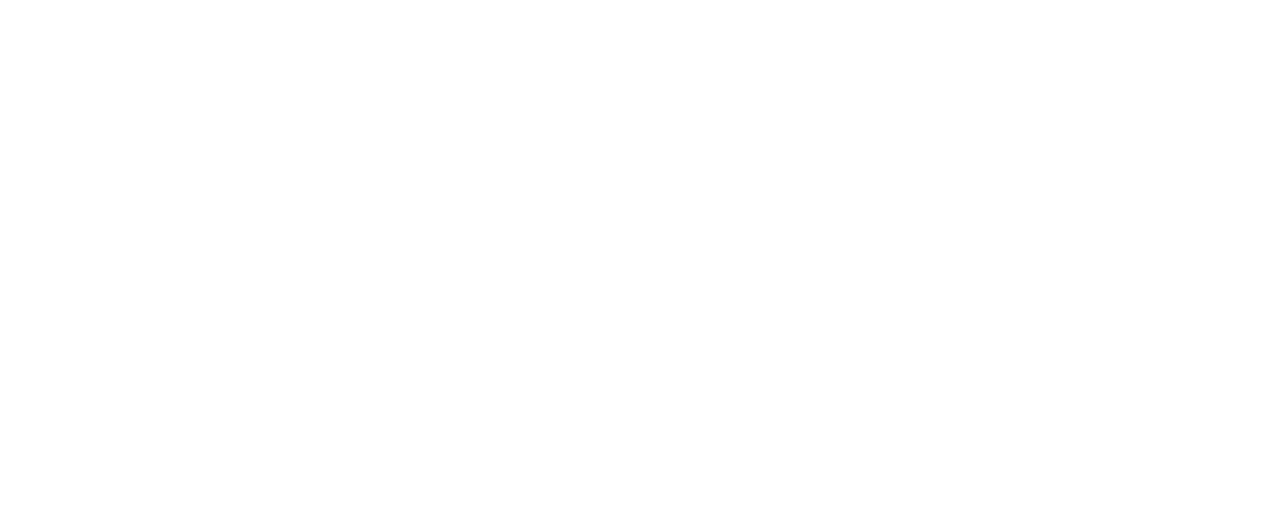
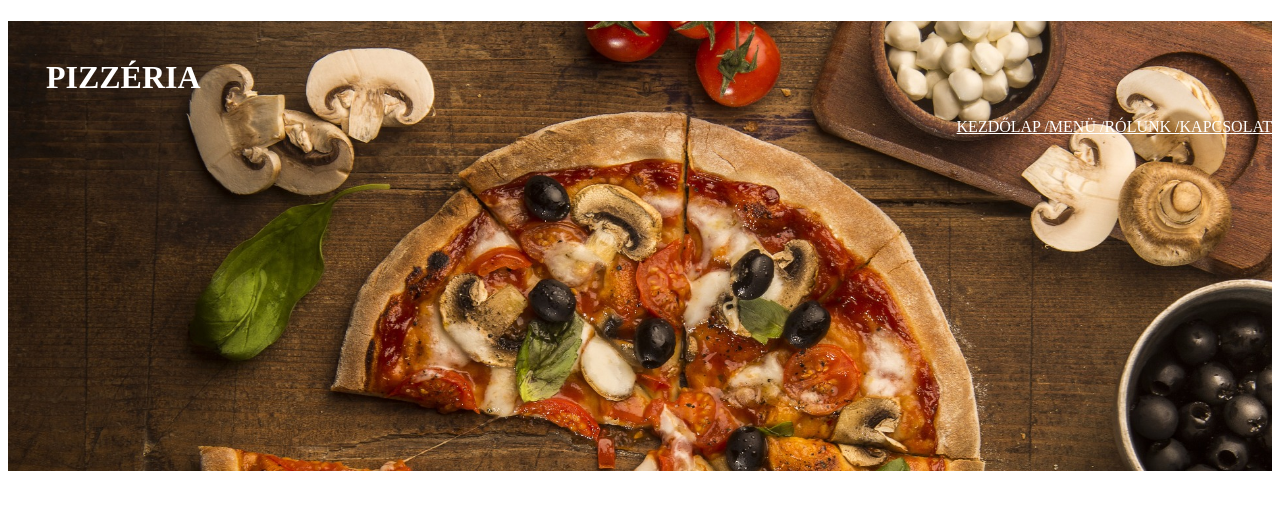
Before and after one commit to csaszardominik/pizza, a plain HTML site: page index.html in a window 1280 px wide. Drawn offline with Linux system fonts and the light colour scheme.

Commit message:
contener

```diff
--- a/index.html
+++ b/index.html
@@ -7,6 +7,23 @@
     <link rel="stylesheet" href="pizza.css">
 </head>
 <body>
+    <div class="keret">
+        <div class="menu">
+            <div><h1 style="padding-left: 3%; padding-top: 3%;">PIZZÉRIA</h1></div>
+            <div class="contener"><a href="#">KAPCSOLAT</a></div>
+            <div class="contener"><a href="#">RÓLUNK /</a></div>
+            <div class="contener"><a href="#">MENÜ /</a></div>
+            <div class="contener"><a href="#">KEZDŐLAP /</a></div>
+        </div>
+        <div class="elsooszlop">
 
+        </div>
+        <div class="masodikoszlop">
+
+        </div>
+        <div class="harmadikoszlop">
+
+        </div>
+    </div>
 </body>
 </html>
--- a/pizza.css
+++ b/pizza.css
@@ -0,0 +1,16 @@
+.menu{
+    background-image: url(./kepek/fokep.jpg);
+    color: white;
+    background-size: cover;
+    height: 450px;
+
+}
+a{
+    color: white;
+    float: right;
+    margin-top: 0;
+}
+.contener{
+
+    flex-end: ;
+}
```
Also changed, not shown: kepek/fokep.jpg (added), kepek/pizzafokep.jpg (deleted).
